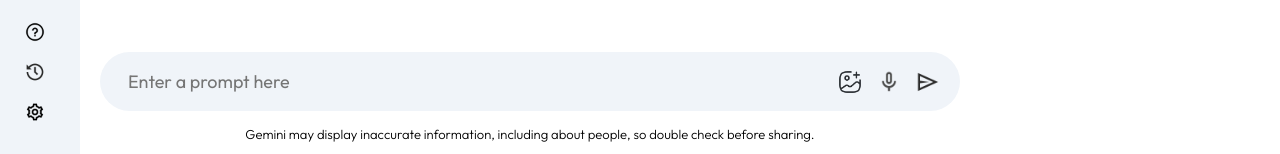
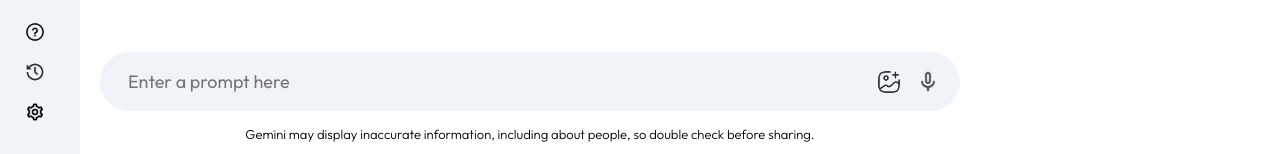
Before and after one commit to Hanumant-Shinde-777/Gemini-2.0, a React (Vite) app: page / in a window 1280 px wide. Shown: the part 643-797 px from the top of the page. Built offline with nearby package versions, Linux system fonts and the light colour scheme.

Commit message:
logic for input visiblity

```diff
--- a/src/components/Main/Main.jsx
+++ b/src/components/Main/Main.jsx
@@ -157,7 +157,7 @@
             <div>
               <img src={assets.gallery_icon} alt="" />
               <img src={assets.mic_icon} alt="" />
-              <img onClick={() => onSent()} src={assets.send_icon} alt="" />
+              {input?<img onClick={() => onSent()} src={assets.send_icon} alt="" />:null }
             </div>
           </div>
           <p className="bottom-info">
```
